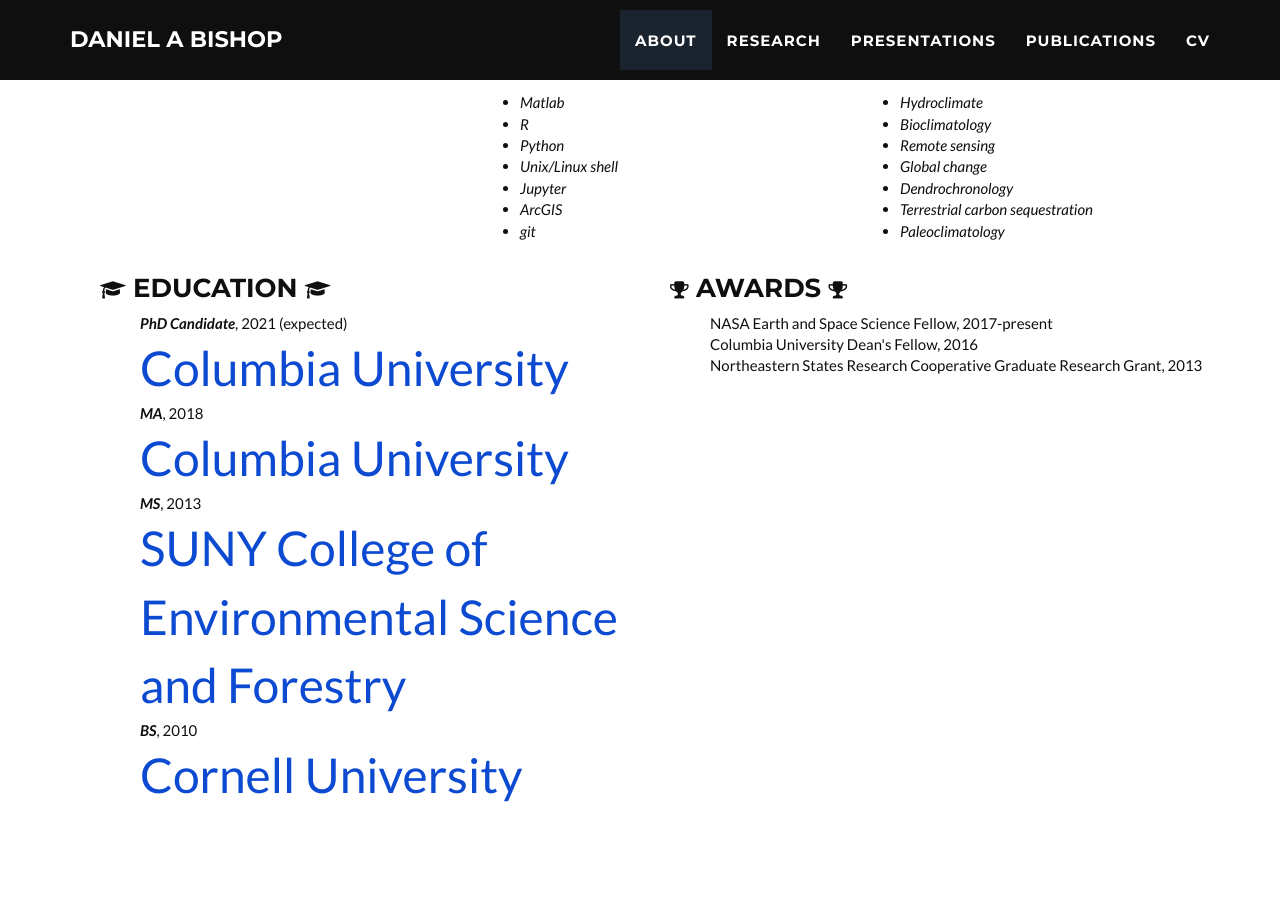
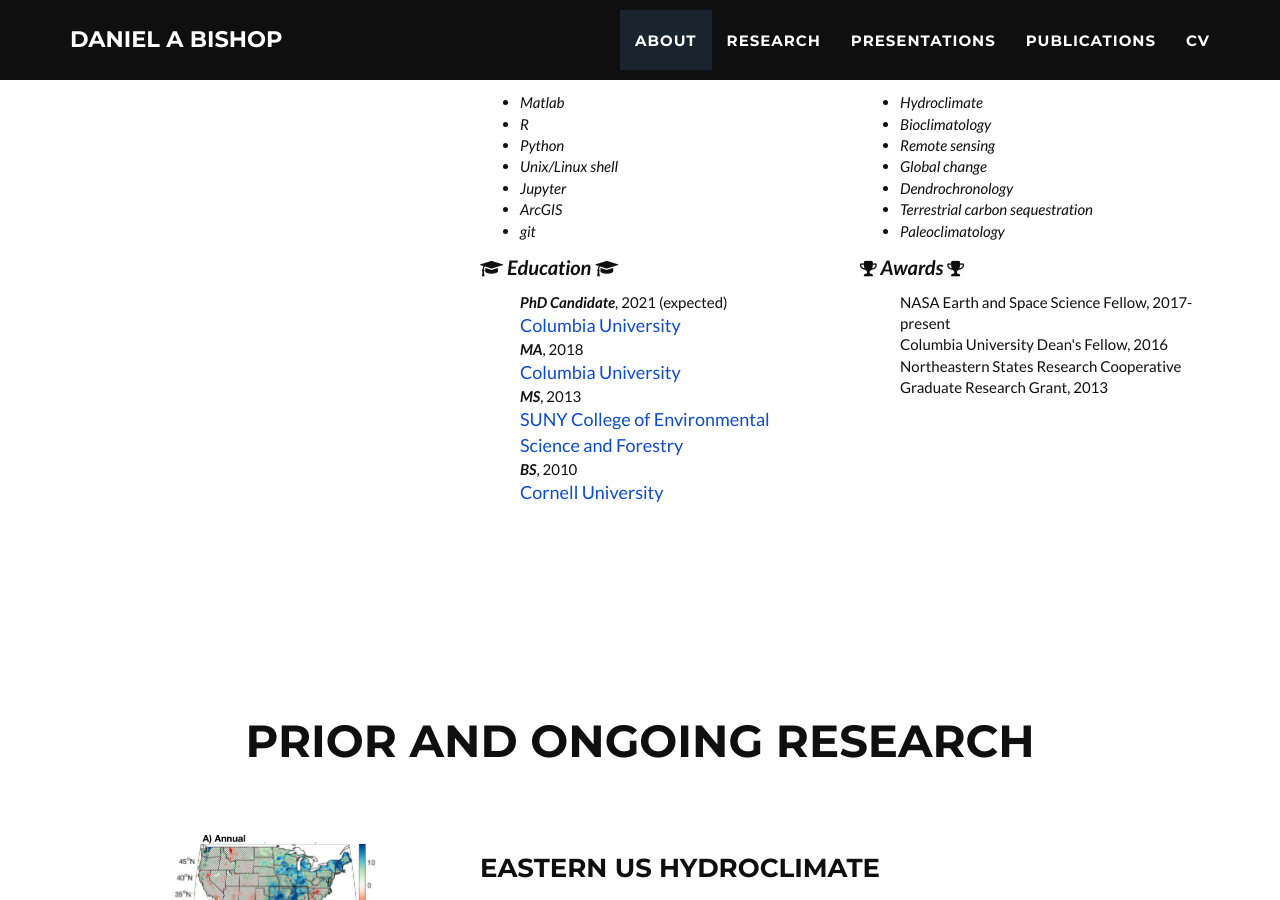
Before and after one commit to danielabishop/danielabishop.github.io, a Jekyll site: the page built from index.html, in a window 1280 px wide and 900 px high, scrolled down 1263 px. Built offline with Jekyll 4.4.1, drawn with Linux system fonts in a browser that asks for light colours; some web fonts are replaced; comment, search, counter and statistics services are not loaded.

Commit message:
About updates

```diff
--- a/_includes/portfolio_grid.html
+++ b/_includes/portfolio_grid.html
@@ -59,24 +59,26 @@
             </div>
 
             <div class="container">
-                <div class="col-md-6">
-                    <h3 class="section-heading"><i style="font-size:20px" class="fa">&#xf19d;</i> Education
-                        <i style="font-size:20px" class="fa">&#xf19d;</i></h3>
+                <div class="col-md-4">
+                </div>
+                <div class="col-md-4">
+                    <p><i><b><i style="font-size:18px" class="fa">&#xf19d;</i> Education
+                        <i style="font-size:18px" class="fa">&#xf19d;</i></b><br></i></p>
                     <ul style="list-style-type:none">
                         <li><b><i>PhD Candidate</i></b>, 2021 (expected)<br>
-                            <font size="12"><a href="https://eesc.columbia.edu">Columbia University</a></font></li>
+                            <font size="4"><a href="https://eesc.columbia.edu">Columbia University</a></font></li>
                         <li><b><i>MA</i></b>, 2018<br>
-                            <font size="12"><a href="https://eesc.columbia.edu">Columbia University</a></font></li>
+                            <font size="4"><a href="https://eesc.columbia.edu">Columbia University</a></font></li>
                         <li><b><i>MS</i></b>, 2013<br>
-                            <font size="12"><a href="https://www.esf.edu/fnrm/graduate/nrm/">SUNY College of Environmental
+                            <font size="4"><a href="https://www.esf.edu/fnrm/graduate/nrm/">SUNY College of Environmental
                                 Science and Forestry</a></font></li>
                         <li><b><i>BS</i></b>, 2010<br>
-                            <font size="12"><a href="https://www.eas.cornell.edu/eas">Cornell University</a></font></li>
+                            <font size="4"><a href="https://www.eas.cornell.edu/eas">Cornell University</a></font></li>
                     </ul>
                 </div>
-                <div class="col-md-6">
-                    <h3 class="section-heading"><i style="font-size:20px" class="fa">&#xf091;</i> Awards
-                        <i style="font-size:20px" class="fa">&#xf091;</i></h3>
+                <div class="col-md-4">
+                    <p><i><b><i style="font-size:18px" class="fa">&#xf091;</i> Awards
+                        <i style="font-size:18px" class="fa">&#xf091;</i></b><br></i></p>
                     <ul style="list-style-type:none">
                         <li>NASA Earth and Space Science Fellow, 2017-present</li>
                         <li>Columbia University Dean's Fellow, 2016</li>
```
Also changed, not shown: 6 other files.
